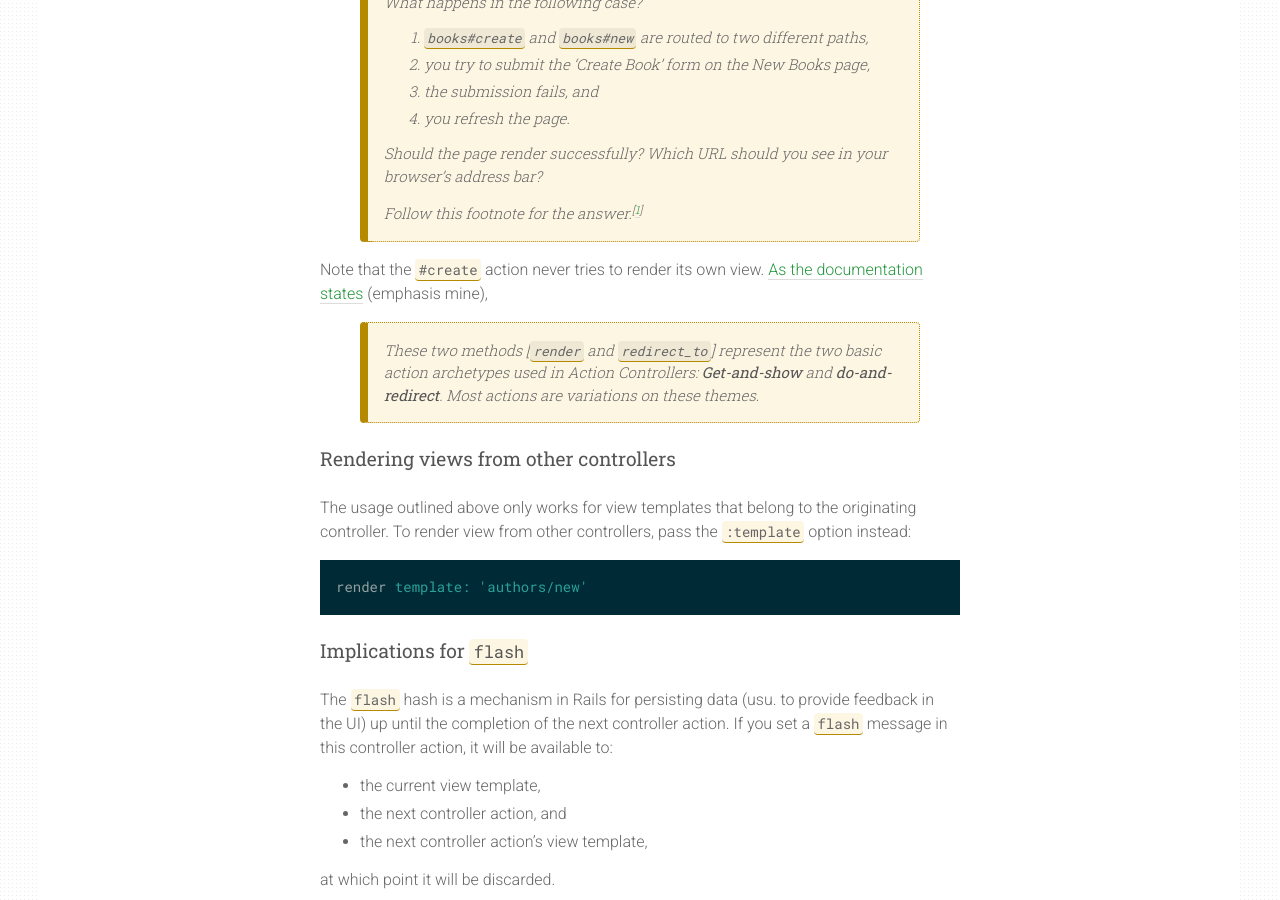
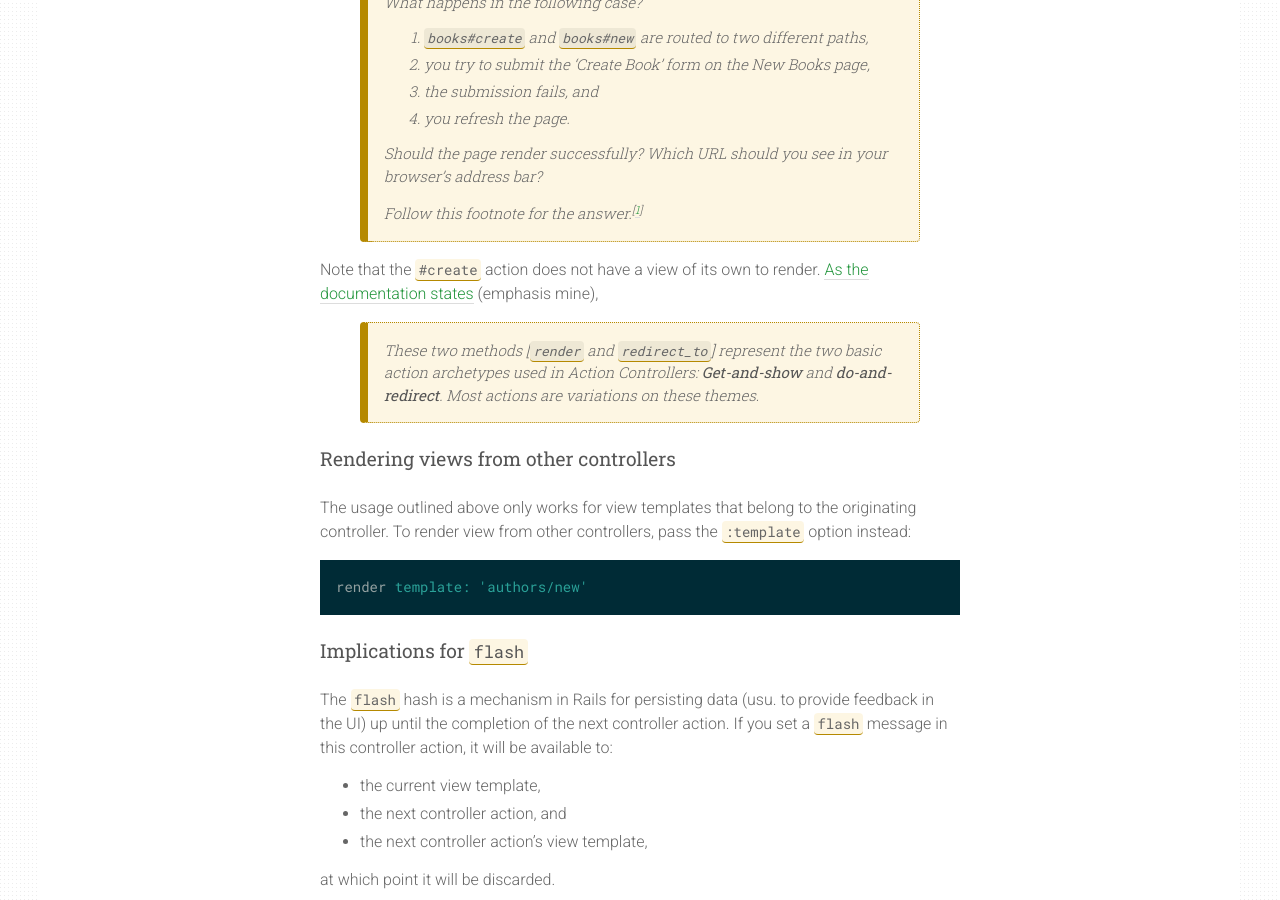
Before and after one commit to rlue/ryanlue.com, a Jekyll site: the page built from _posts/2017-08-24-rails-render.md, in a window 1280 px wide and 900 px high, scrolled down 2245 px. Built offline with Jekyll 4.4.1, drawn with Linux system fonts in a browser that asks for light colours.

Commit message:
More copyediting for Rails render post

```diff
--- a/_posts/2017-08-24-rails-render.md
+++ b/_posts/2017-08-24-rails-render.md
@@ -80,7 +80,7 @@ will redirect to a new URL (whatever is routed to `books#show` for the new `@boo
 >
 > Follow this footnote for the answer.[^1]
 
-Note that the `#create` action never tries to render its own view. [As the documentation states][render_docs] (emphasis mine),
+Note that the `#create` action does not have a view of its own to render. [As the documentation states][render_docs] (emphasis mine),
 
 > These two methods [`render` and `redirect_to`] represent the two basic action archetypes used in Action Controllers: **Get-and-show** and **do-and-redirect**. Most actions are variations on these themes.
 
```
